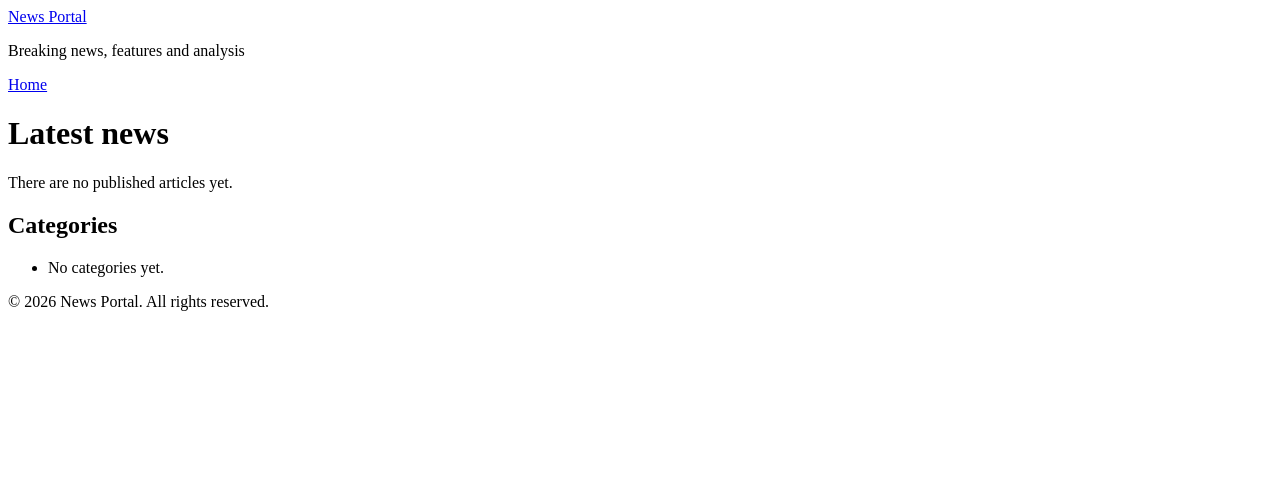
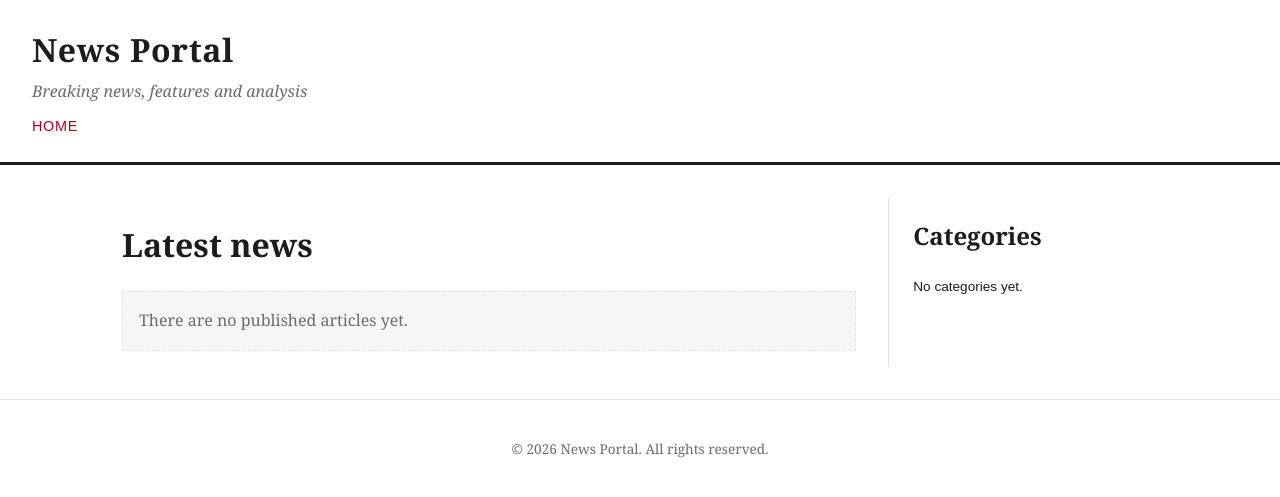
Before and after one commit to Jeff-amaro/Sem6-D.A.E, a Django app: page / in a window 1280 px wide. Shown: the top 497 px of the page. Run offline with Django 5.2, Linux system fonts and the light colour scheme; data that the repository does not hold is empty.

Commit message:
Paso 10: agregue la hoja de estilos static/css/style.css y cargue los estilos en base.html con {% load static %} y la etiqueta {% static %}; comprobe con manage.py findstatic y con el servidor de desarrollo que la hoja de estilos responde 200 y que una imagen de prueba en la carpeta media se sirve con el tipo image/png.

```diff
--- /dev/null
+++ b/static/css/style.css
@@ -0,0 +1,138 @@
+:root {
+    --color-accent: #b3001b;
+    --color-text: #1c1c1c;
+    --color-muted: #6b6b6b;
+    --color-border: #e2e2e2;
+    --color-bg: #ffffff;
+    --color-bg-soft: #f6f6f6;
+}
+
+* {
+    box-sizing: border-box;
+}
+
+body {
+    margin: 0;
+    font-family: Georgia, "Times New Roman", serif;
+    line-height: 1.6;
+    color: var(--color-text);
+    background: var(--color-bg);
+}
+
+a {
+    color: var(--color-accent);
+    text-decoration: none;
+}
+
+a:hover {
+    text-decoration: underline;
+}
+
+.site-header {
+    border-bottom: 3px solid var(--color-text);
+    padding: 1.5rem 2rem;
+}
+
+.site-brand {
+    font-size: 2rem;
+    font-weight: 700;
+    color: var(--color-text);
+    letter-spacing: 0.02em;
+}
+
+.site-tagline {
+    margin: 0.25rem 0 0;
+    color: var(--color-muted);
+    font-style: italic;
+}
+
+.site-nav {
+    margin-top: 0.5rem;
+}
+
+.site-nav a {
+    margin-right: 1rem;
+    font-family: Arial, Helvetica, sans-serif;
+    font-size: 0.9rem;
+    text-transform: uppercase;
+    letter-spacing: 0.05em;
+}
+
+.layout {
+    display: flex;
+    gap: 2rem;
+    max-width: 1100px;
+    margin: 0 auto;
+    padding: 2rem;
+}
+
+.content {
+    flex: 3;
+}
+
+.sidebar {
+    flex: 1;
+    border-left: 1px solid var(--color-border);
+    padding-left: 1.5rem;
+}
+
+.article-card {
+    border-bottom: 1px solid var(--color-border);
+    padding-bottom: 1.5rem;
+    margin-bottom: 1.5rem;
+}
+
+.article-card-image img,
+.article-image {
+    max-width: 100%;
+    height: auto;
+    display: block;
+    margin-bottom: 0.75rem;
+}
+
+.article-card-title {
+    margin: 0 0 0.5rem;
+    font-size: 1.4rem;
+}
+
+.article-card-meta,
+.article-meta {
+    color: var(--color-muted);
+    font-family: Arial, Helvetica, sans-serif;
+    font-size: 0.85rem;
+}
+
+.article-card-categories,
+.article-categories,
+.category-list {
+    list-style: none;
+    padding: 0;
+    font-family: Arial, Helvetica, sans-serif;
+    font-size: 0.85rem;
+}
+
+.article-card-categories li,
+.article-categories li {
+    display: inline-block;
+    margin-right: 0.75rem;
+}
+
+.empty-state {
+    background: var(--color-bg-soft);
+    border: 1px dashed var(--color-border);
+    padding: 1rem;
+    color: var(--color-muted);
+}
+
+.author-photo {
+    max-width: 100%;
+    border-radius: 50%;
+}
+
+.site-footer {
+    border-top: 1px solid var(--color-border);
+    padding: 1.5rem 2rem;
+    color: var(--color-muted);
+    font-size: 0.85rem;
+    text-align: center;
+}
--- a/templates/base.html
+++ b/templates/base.html
@@ -1,9 +1,11 @@
+{% load static %}
 <!DOCTYPE html>
 <html lang="es">
 <head>
     <meta charset="UTF-8">
     <meta name="viewport" content="width=device-width, initial-scale=1.0">
     <title>{% block title %}News Portal{% endblock %}</title>
+    <link rel="stylesheet" href="{% static 'css/style.css' %}">
 </head>
 <body>
     <header class="site-header">
```
